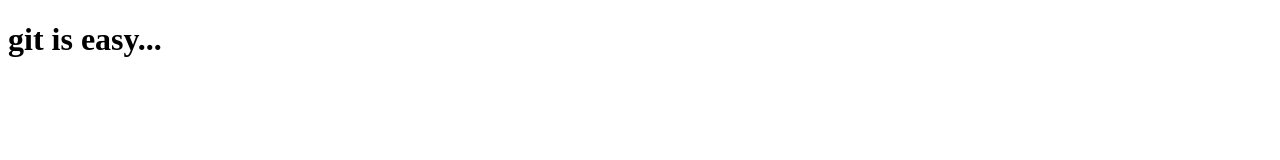
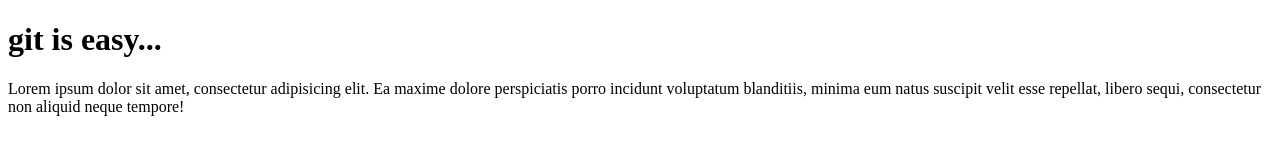
Before and after one commit to lin-zhao-cheng/wk2homework2020, a plain HTML site: page index.html in a window 1280 px wide. Drawn offline with Linux system fonts and the light colour scheme.

Commit message:
add paragraph

```diff
--- a/index.html
+++ b/index.html
@@ -7,5 +7,6 @@
 </head>
 <body>
     <h1>git is easy...</h1>
+    <p>Lorem ipsum dolor sit amet, consectetur adipisicing elit. Ea maxime dolore perspiciatis porro incidunt voluptatum blanditiis, minima eum natus suscipit velit esse repellat, libero sequi, consectetur non aliquid neque tempore!</p>
 </body>
 </html>
```
